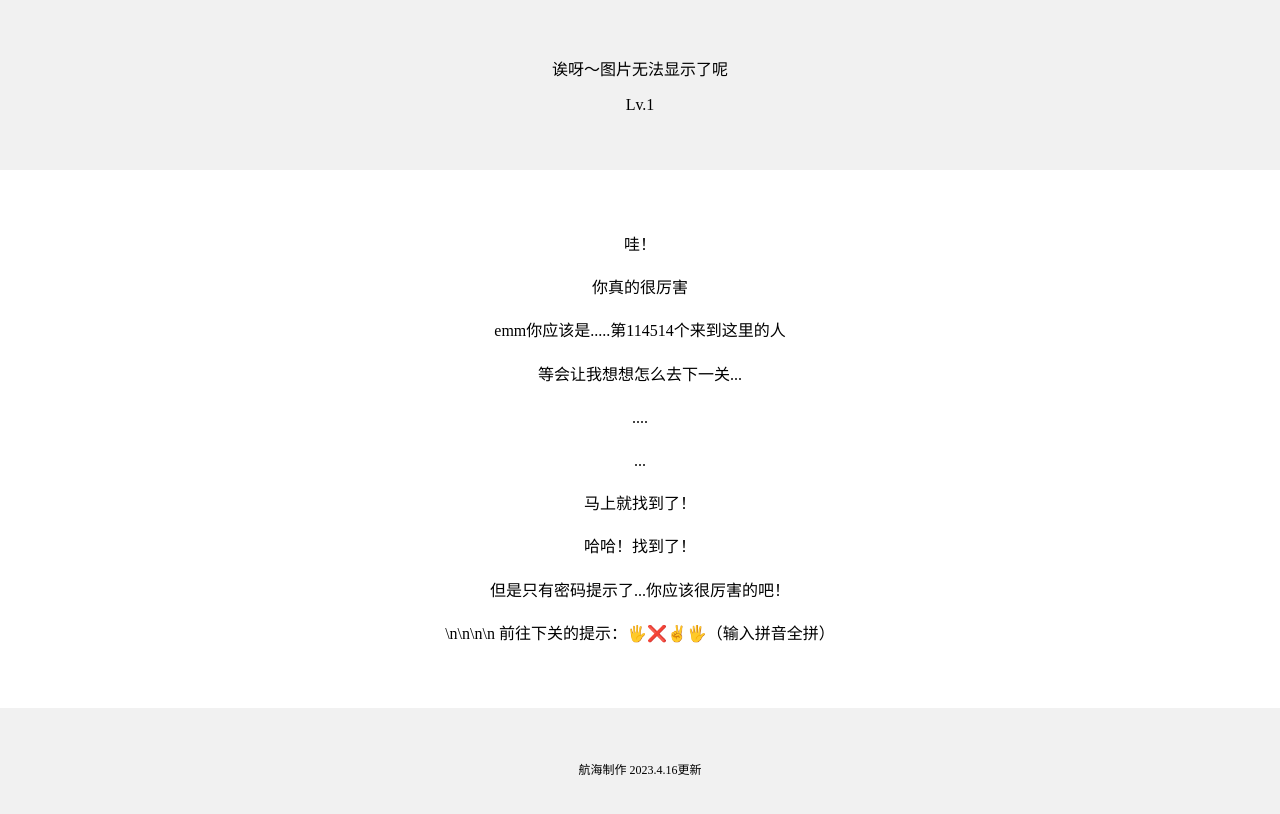
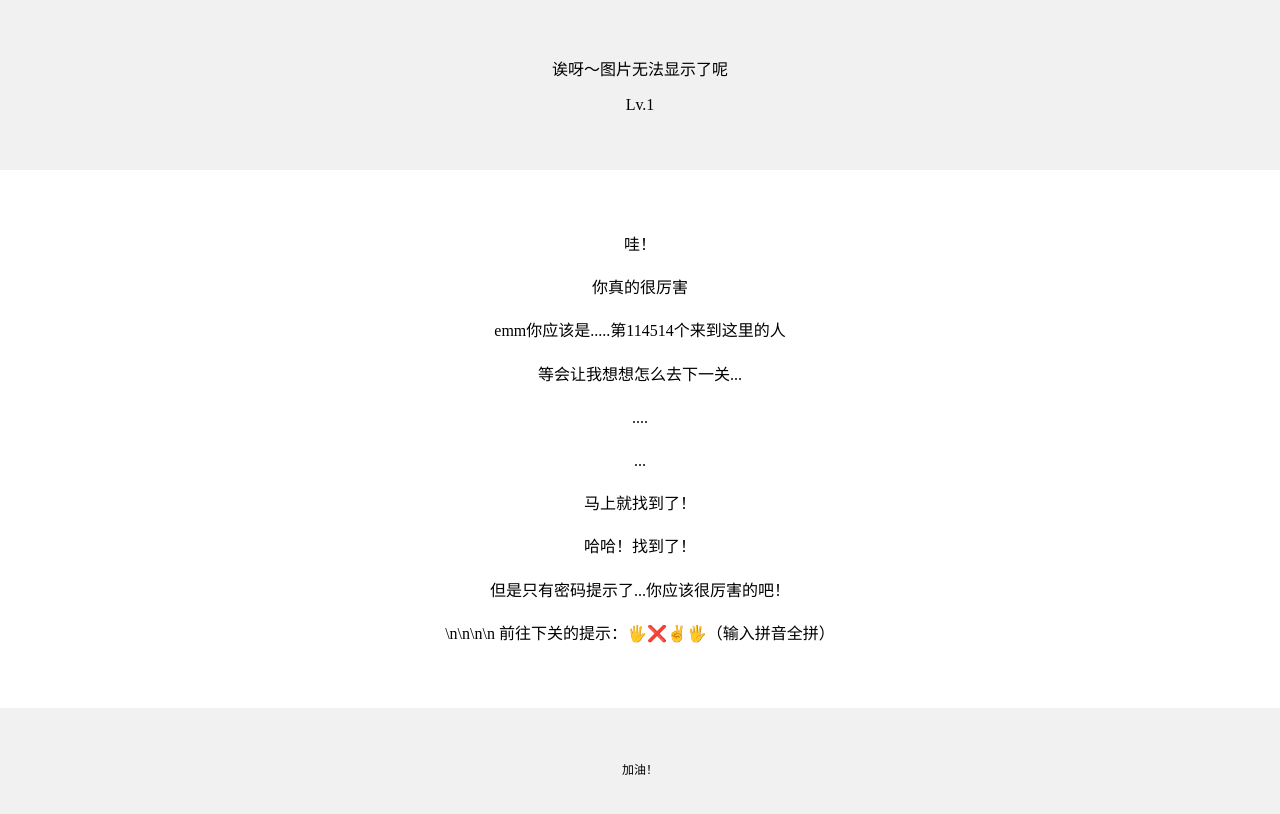
Before and after one commit to woshihanghai/bakachimaka, a plain HTML site: page start.html in a window 1280 px wide. Drawn offline with Linux system fonts and the light colour scheme.

Commit message:
Update start.html

```diff
--- a/start.html
+++ b/start.html
@@ -89,7 +89,7 @@
 
     >
 
-      <p>航海制作 2023.4.16更新</p>
+      <p>加油！</p>
 
     </div>
 
```
